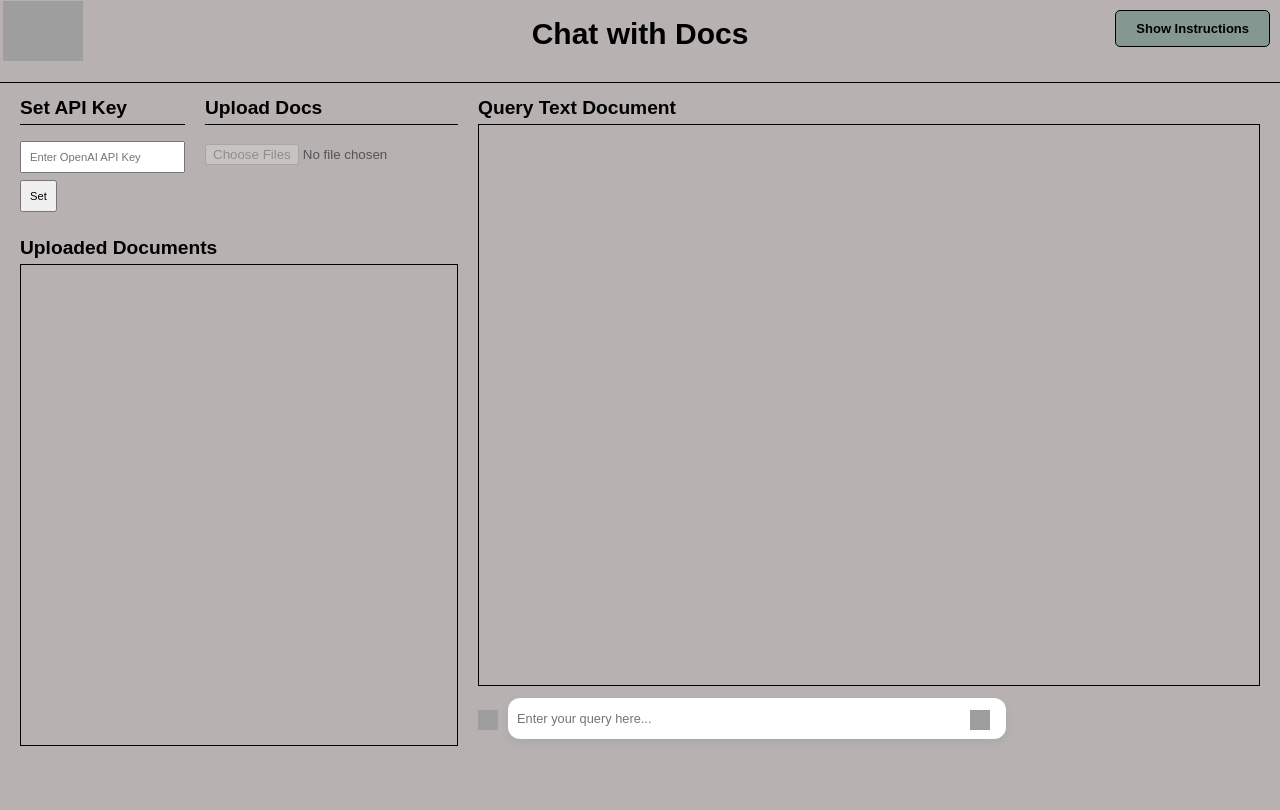
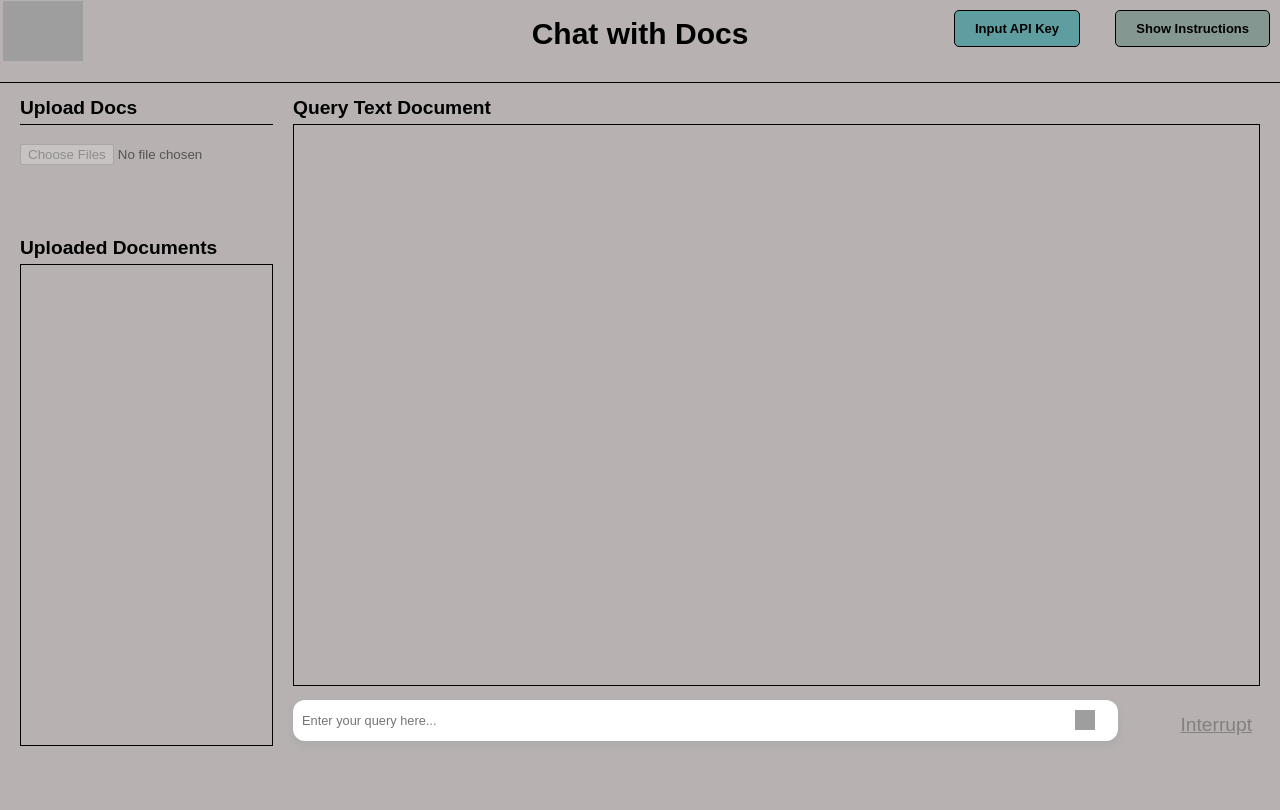
Before and after one commit to rawcsav/NewUtility, a Flask app: page /chat_index in a window 1280 px wide. Run offline with Flask 3, Linux system fonts and the light colour scheme; data that the repository does not hold is empty; some web fonts are replaced; grey boxes are pictures that could not be loaded.

Commit message:
chat with docs api key change, small format change

```diff
--- a/app/static/css/chat_index.css
+++ b/app/static/css/chat_index.css
@@ -169,23 +116,27 @@ h3 {
 /* Smaller Buttons and Inputs */
 input[type='text'] {
   padding: 8px;
-  margin-bottom: 7px;
-  font-size: 0.7em;
+  border: black 1px solid;
+  font-size: 0.8em;
+  border-radius: 8px 8px 8px 8px;
 }
 
 .input-wrapper {
   position: relative;
+  flex-grow: 1;
+  display: flex;
+  align-items: flex-start;
 }
 
 #query {
   border-radius: 12px;
   box-shadow: 0 4px 6px #aaa;
-  width: 100%;
+  width: 90%;
 }
 
 .submit-arrow {
   position: absolute;
-  margin-top: -10px;
+  top: 70%;
   right: 0%;
   cursor: pointer;
   width: 20px; /* Adjust as needed */
@@ -195,9 +146,9 @@ input[type='text'] {
 #queryButton {
   padding: 0;
   font-size: 0;
-  position: absolute;
-  margin-top: 24px;
-  right: 20%;
+  position: relative;
+  margin-top: 8px;
+  right: 5%;
   cursor: pointer;
   width: 20px; /* Adjust as needed */
   height: 20px; /* Adjust as needed */
@@ -233,11 +184,6 @@ button {
   flex: 1;
 }
 
-.upload-container,
-.api-key-container {
-  flex: 1;
-}
-
 .docs-container {
   flex: 1; /* Change this line */
   display: flex;
@@ -258,7 +204,7 @@ input[type='checkbox'] {
 }
 
 .right-column {
-  flex: 2;
+  flex: 4;
 }
 
 #uploaded_docs_list li {
@@ -286,6 +232,7 @@ input[type='checkbox'] {
 }
 
 .query-container {
+  max-width: 100%;
   flex: 1;
   position: relative;
 }
@@ -294,6 +241,13 @@ input[type='checkbox'] {
   margin-top: 10px;
   font-size: 0.9em;
   color: #000;
+}
+
+#apiKeyStatus2 {
+  position: absolute;
+  top: 50px;
+  right: 230px;
+  font-size: 0.8em;
 }
 
 #response_container pre {
@@ -310,6 +264,90 @@ input[type='checkbox'] {
   max-width: 90%;
 }
 
+.instructions-container {
+  padding: 5px;
+  font-size: 14px;
+}
+
+.instructions {
+  display: block;
+  cursor: pointer; /* Add this line */
+}
+
+#showInstructions {
+  position: absolute;
+  top: 10px; /* Adjust as needed */
+  right: 10px; /* Adjust as needed */
+  font-size: 13px;
+  background-color: #859791;
+  color: black;
+  border: 1px solid black;
+  padding: 10px 20px;
+  border-radius: 5px;
+  font-weight: bold;
+  cursor: pointer;
+  transition: background-color 0.3s;
+}
+
+.api-key-container {
+  padding: 5px;
+  font-size: 14px;
+}
+
+#showApiKey {
+  position: absolute;
+  top: 10px; /* Adjust as needed */
+  right: 200px; /* Adjust as needed */
+  font-size: 13px;
+  background-color: cadetblue;
+  color: black;
+  border: 1px solid black;
+  padding: 10px 20px;
+  border-radius: 5px;
+  font-weight: bold;
+  cursor: pointer;
+  transition: background-color 0.3s;
+}
+#showApiKey:hover {
+  background-color: #0056b3;
+}
+
+#showInstructions:hover {
+  background-color: #0056b3;
+}
+
+/* Modal Styling */
+.modal {
+  display: none;
+  position: fixed;
+  top: 0;
+  left: 0;
+  width: 100%;
+  height: 100%;
+  background-color: rgb(0 0 0 / 70%);
+  z-index: 9999;
+  overflow-y: hidden;
+  margin-top: 0;
+}
+.api-modal-content {
+  background-color: white;
+  margin: 5% auto;
+  padding: 20px;
+  border-radius: 5px;
+  margin-top: 20%;
+  width: 20%;
+  display: flex;
+  align-items: center;
+  justify-content: center;
+}
+.modal-content {
+  background-color: white;
+  margin: 5% auto;
+  padding: 20px;
+  border-radius: 5px;
+  width: 70%;
+}
+
 #results pre {
   margin: 0;
   font-size: 0.8em;
@@ -320,15 +358,19 @@ input[type='checkbox'] {
 }
 
 .input-container {
-  width: 50%;
-  position: fixed;
+  max-width: 100%;
+  position: relative;
 }
 
 #query-input-section {
-  width: 100%;
+  min-width: 30%;
+  max-width: 100%;
   background-color: #b7b1b1;
   z-index: 999;
-  margin-left: auto;
+  margin-left: 0;
+  display: flex;
+  justify-content: space-between;
+  align-items: center;
 }
 
 #user_query {
@@ -351,33 +393,32 @@ input[type='checkbox'] {
 }
 
 #query-input-section input[type='text'] {
-  width: 75%;
-  margin-left: 30px;
+  min-width: 35%;
+  max-width: 85%;
+  margin-left: 0;
   margin-top: 12px;
   padding-top: 12px;
   padding-bottom: 12px;
   border: #0000 1px solid;
-  margin-right: 5px;
+  padding-right: 10%;
   font-size: 0.8em;
 }
 
-.interrupt-icon {
-  width: 20px;
-  height: 20px;
+#interruptButton {
+  text-decoration: underline;
+  margin-top: 20px; /* Resetting margin */
+  border: none;
+  font-size: 1.2em;
+  padding-left: 30px;
+  background: none;
   cursor: pointer;
+  transition: all 0.3s ease; /* Adding smooth transition */
 }
 
-#interruptButton {
-  font-size: 0;
-  margin-top: 4px;
-  position: absolute;
-  left: 0;
-  top: 50%;
-  transform: translateY(-50%);
-  padding: 0;
-  border: none;
-  background: none;
-  cursor: pointer;
+#interruptButton:hover {
+  transform: translateY(
+    -3px
+  ); /* Moves the button up by 5 pixels when hovered */
 }
 
 #query-results-section {
--- a/app/static/js/chat_index.js
+++ b/app/static/js/chat_index.js
@@ -3,40 +3,48 @@ let controller = new AbortController();
 let signal = controller.signal;
 
 $(document).ready(function () {
+  checkAPIKeyStatus();
+
   // Get the modal and close button
-  var modal = $('#instructionsModal');
+  var instructionsModal = $('#instructionsModal');
+  var apiKeyModal = $('#apiKeyModal'); // The new modal for the API Key
   var closeBtn = $('.close');
 
-  // Show the modal when the button is clicked
+  // Function to show a modal and prevent background scrolling
+  function showModal(modal) {
+    modal.css('display', 'block');
+    $('body').css('overflow', 'hidden');
+  }
+
+  // Function to hide a modal and allow background scrolling
+  function hideModal(modal) {
+    modal.css('display', 'none');
+    $('body').css('overflow', 'auto');
+  }
+
+  // Show the instructions modal when the button is clicked
   $('#showInstructions').click(function () {
-    modal.css('display', 'block');
+    showModal(instructionsModal);
+  });
+
+  // Show the API Key modal when the button is clicked
+  $('#showApiKey').click(function () {
+    showModal(apiKeyModal);
   });
 
   // Hide the modal when the close button (×) is clicked
   closeBtn.click(function () {
-    modal.css('display', 'none');
+    hideModal(instructionsModal);
+    hideModal(apiKeyModal);
   });
 
+  // Hide the modal when the user clicks outside of it
   $(window).click(function (event) {
-    if ($(event.target).is(modal)) {
-      modal.css('display', 'none');
+    if ($(event.target).is(instructionsModal)) {
+      hideModal(instructionsModal);
     }
-  });
-
-  $('#showInstructions').on('click', function () {
-    $('#instructionsModal').fadeIn();
-    $('body').css('overflow', 'hidden'); // Prevent background scrolling
-  });
-
-  $('.close').on('click', function () {
-    $('#instructionsModal').fadeOut();
-    $('body').css('overflow', 'auto'); // Allow scrolling again
-  });
-
-  $(window).on('click', function (event) {
-    if ($(event.target).is('#instructionsModal')) {
-      $('#instructionsModal').fadeOut();
-      $('body').css('overflow', 'auto'); // Allow scrolling again
+    if ($(event.target).is(apiKeyModal)) {
+      hideModal(apiKeyModal);
     }
   });
 });
@@ -289,8 +297,6 @@ async function queryDocument() {
       showAlertInChatbox('Error occurred while querying.', 'danger');
     }
   }
-
-  // Clear the query input box
 }
 
 async function setAPIKey() {
@@ -304,15 +310,34 @@ async function setAPIKey() {
       body: formData,
     });
 
-    if (response.ok) {
+    const data = await response.json(); // Parse the response body
+
+    if (response.ok && data.status !== 'error') {
+      // Check if status is not "error"
       document.getElementById('fileInput').disabled = false;
-      document.querySelector('.apiKeyAlerts').innerHTML = '';
+      document.querySelector('.apiKeyAlerts').innerHTML = ''; // Clear any existing alerts
       document.getElementById('apiKeyStatus').style.display = 'block';
+      document.getElementById('apiKeyStatus2').style.display = 'block';
+
+      document.getElementById('apiKeyStatus').innerHTML =
+        document.getElementById('apiKeyStatus2').innerHTML =
+          'API Key Set Successfully!'; // Display success status
+      $('#apiKeyModal').fadeOut(); // Hide the modal
 
       isAPIKeySet = await checkAPIKeyStatus();
       showQueryButtonIfNeeded(isAPIKeySet);
     } else {
-      showAlert('Error. Please check the key and try again.', 'danger');
+      // Show the error message from the server, or a generic error message
+      document.getElementById('apiKeyStatus').style.display = 'none'; // Hide the success status
+      document.getElementById('apiKeyStatus2').style.display = 'none'; // Hide the success status
+
+      document.getElementById('apiKeyStatus').innerHTML = ''; // Clear any existing status
+      document.getElementById('apiKeyStatus2').innerHTML = ''; // Clear any existing status
+
+      showAlert(
+        data.message || 'Error. Please check the key and try again.',
+        'danger',
+      );
     }
   } catch (error) {
     showAlert('Error setting the API Key.', 'danger');
@@ -322,18 +347,42 @@ async function setAPIKey() {
 async function checkAPIKeyStatus() {
   const response = await fetch('/check_api_key');
   const data = await response.json();
-  const isSet = data.status === 'set';
+
+  const statusDiv = $('#apiKeyStatus');
+  const statusDiv2 = $('#apiKeyStatus2');
+
+  const apiKeyModal = $('#apiKeyModal');
+  const queryInput = document.getElementById('query'); // get the query input field
 
   if (data.status === 'set') {
     isAPIKeySet = true;
     document.getElementById('fileInput').disabled = false;
-    document.getElementById('apiKeyStatus').style.display = 'block';
-    showQueryButtonIfNeeded(true); // Pass a parameter to indicate API key is set
+    statusDiv.text('API Key Set!');
+    statusDiv2.text('API Key Set!');
+
+    statusDiv.css('color', 'green');
+    statusDiv2.css('color', 'green');
+
+    statusDiv.show();
+    statusDiv2.show();
+
+    apiKeyModal.fadeOut(); // Hide the modal
+    queryInput.disabled = false; // enable the query input field
   } else {
     document.getElementById('fileInput').disabled = true;
-    document.getElementById('apiKeyStatus').style.display = 'none';
+    statusDiv.text('No API Key.');
+    statusDiv2.text('No API Key.');
+
+    statusDiv.css('color', 'red');
+    statusDiv2.css('color', 'red');
+
+    statusDiv.show();
+    statusDiv2.show();
+
+    apiKeyModal.fadeIn(); // Show the modal
+    queryInput.disabled = true; // disable the query input field
   }
-  return isSet;
+  return data.status === 'set';
 }
 
 // Call this function when the page loads
--- a/app/templates/chat_index.html
+++ b/app/templates/chat_index.html
@@ -54,8 +54,27 @@
         alt="Homepage"
       />
     </a>
+    <button id="showApiKey">Input API Key</button>
+    <div id="apiKeyModal" class="modal">
+      <div class="api-modal-content">
+        <span class="close">&times;</span>
+        <div class="api-key-container">
+          <form id="apiKeyForm" onsubmit="event.preventDefault(); setAPIKey();">
+            <input
+              type="text"
+              name="api_key"
+              placeholder="Enter OpenAI API Key"
+              required
+            />
+            <input type="submit" value="Set" />
+          </form>
+          <div id="apiKeyStatus"></div>
+        </div>
+        <div class="alerts apiKeyAlerts"></div>
+      </div>
+    </div>
+    <div id="apiKeyStatus2"></div>
     <button id="showInstructions">Show Instructions</button>
-
     <div id="instructionsModal" class="modal">
       <div class="modal-content">
         <span class="close">&times;</span>
@@ -76,27 +95,6 @@
     <div class="content-wrap">
       <div class="left-column">
         <div class="setup-container">
-          <div class="api-key-container">
-            <h2>Set API Key</h2>
-            <form
-              id="apiKeyForm"
-              onsubmit="event.preventDefault(); setAPIKey();"
-            >
-              <input
-                type="text"
-                name="api_key"
-                placeholder="Enter OpenAI API Key"
-                required
-              />
-              <input type="submit" value="Set" />
-            </form>
-            <div id="apiKeyStatus" style="display: none; color: green">
-              API Key Set Successfully!
-            </div>
-            <div class="alerts apiKeyAlerts"></div>
-          </div>
-
-          <!-- Upload New Text Document -->
           <div class="upload-container">
             <h2>Upload Docs</h2>
             <form id="uploadForm">
@@ -168,11 +166,7 @@
               </button>
             </div>
             <button id="interruptButton" onclick="interruptQuery()" disabled>
-              <img
-                src="https://res.cloudinary.com/dn9bcrimg/image/upload/v1694934314/stop-button-svgrepo-com_uuiujf.svg"
-                alt="Interrupt"
-                class="interrupt-icon"
-              />
+              Interrupt
             </button>
           </div>
           <div class="alerts queryAlerts"></div>
```
Also changed, not shown: other parts of app/static/css/chat_index.css (+0 -53 lines), app/util/chat_util.py (+99 -50 lines).
